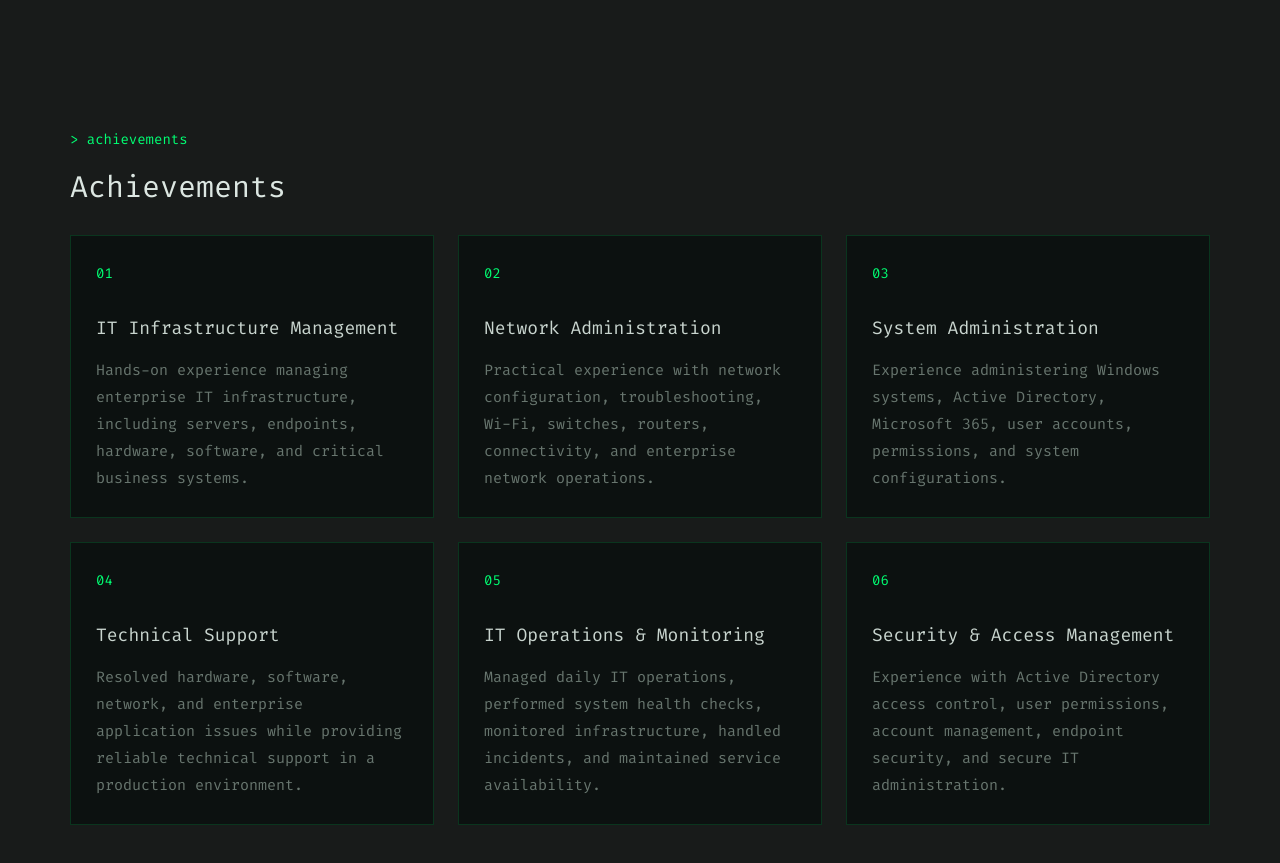
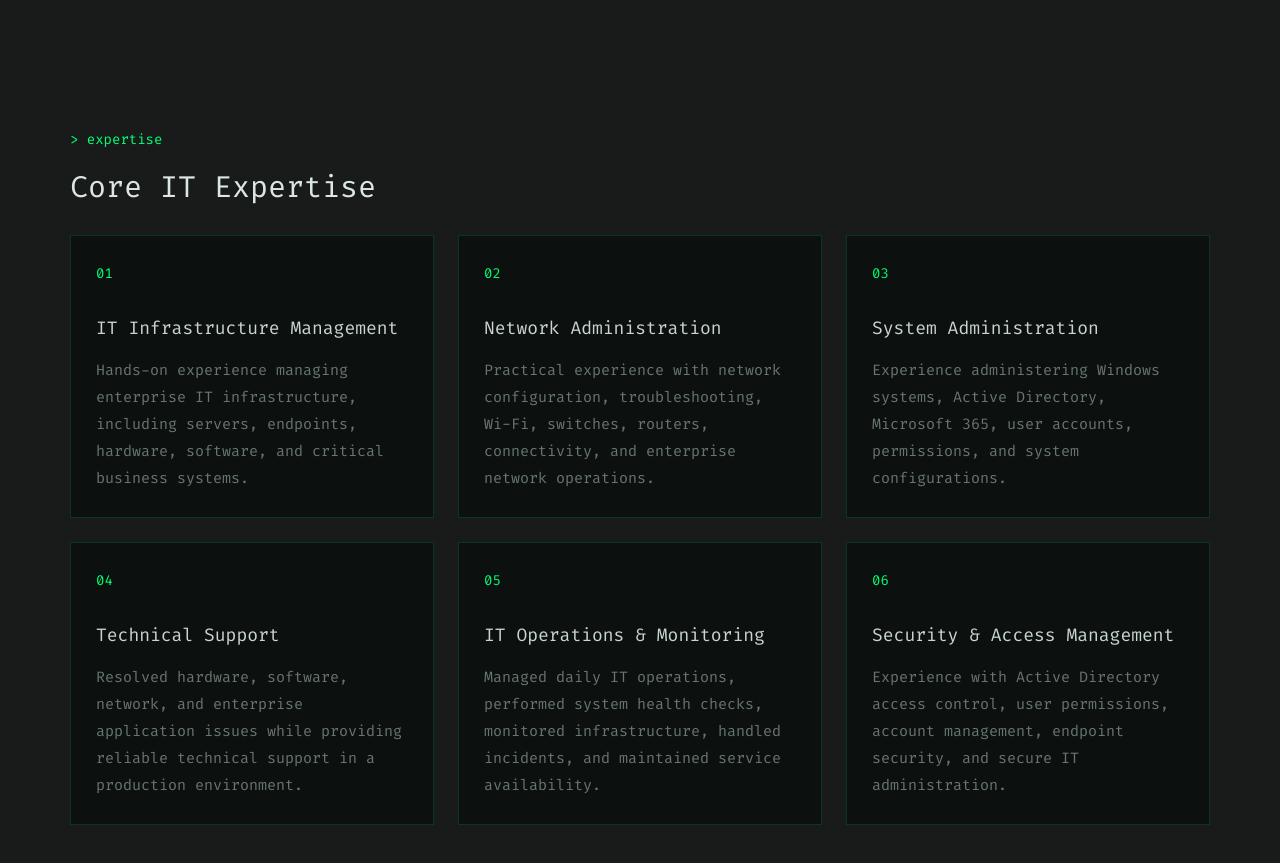
Before and after one commit to nitunjaychauhan4354-ctrl/nitunjay-portfolio, a React (Vite) app: page / in a window 1280 px wide. Shown: the part 3360-4223 px from the top of the page. Built offline with nearby package versions, Linux system fonts and the light colour scheme.

Commit message:
Expetise

```diff
--- a/src/App.jsx
+++ b/src/App.jsx
@@ -3,7 +3,7 @@ import Hero from "./components/Hero";
 import Stats from "./components/Stats";
 import About from "./components/About";
 import Experience from "./components/Experience";
-import Achievements from "./components/Achievements";
+import Expertise from "./components/Expertise";
 import Projects from "./components/Projects";
 import Skills from "./components/Skills";
 import Education from "./components/Education";
@@ -23,7 +23,7 @@ function App() {
             <Skills />
             <Experience />
             <Education />
-            <Achievements />
+            <Expertise />
             <Projects />
             <Terminal />
             <Contact />
--- a/src/components/Achievements.jsx
+++ b/src/components/Expertise.jsx
@@ -1,30 +1,30 @@
-import { achievements } from "../data/Achivemnets";
+import { expertise } from "../data/Expertise";
 
-function Achievements() {
+function Expertise() {
     return (
-        <section id="achievements" className="section">
+        <section id="expertise" className="section">
             <p className="section-label">
-                &gt; achievements
+                &gt; expertise
             </p>
 
-            <h2>Achievements</h2>
+            <h2>Core IT Expertise</h2>
 
             <div className="project-grid">
-                {achievements.map((achievement) => (
+                {expertise.map((item) => (
                     <div
                         className="project-card"
-                        key={achievement.number}
+                        key={item.number}
                     >
                         <span>
-                            {achievement.number}
+                            {item.number}
                         </span>
 
                         <h3>
-                            {achievement.title}
+                            {item.title}
                         </h3>
 
                         <p>
-                            {achievement.description}
+                            {item.description}
                         </p>
                     </div>
                 ))}
@@ -33,4 +33,4 @@ function Achievements() {
     );
 }
 
-export default Achievements;
+export default Expertise;
--- a/src/data/Achivemnets.js
+++ b/src/data/Expertise.js
@@ -1,4 +1,4 @@
-export const achievements = [
+export const expertise = [
     {
         number: "01",
         title: "IT Infrastructure Management",
```
